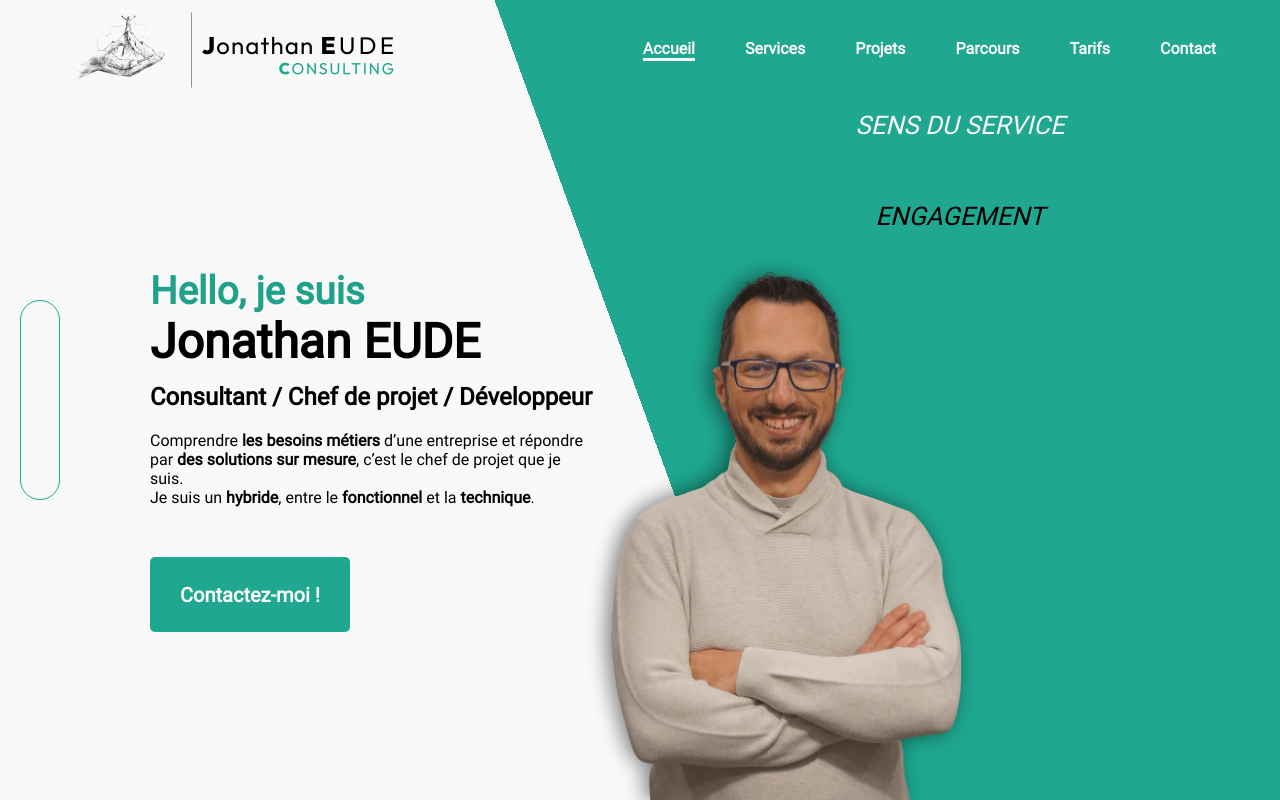
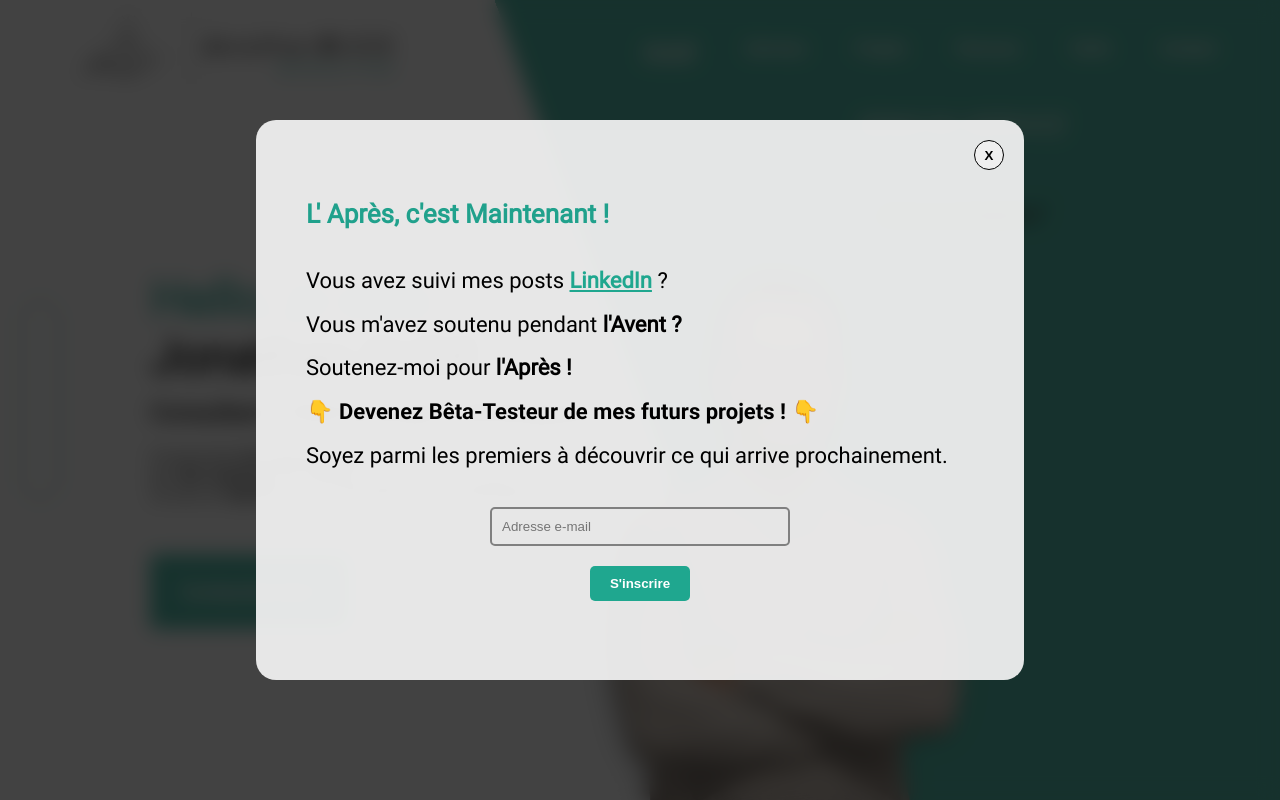
Before and after one commit to JonathanEUDE/jeude-react, a React (Create React App) app: page / in a window 1280 px wide. Shown: the top 800 px of the page. Built offline with nearby package versions, Linux system fonts and the light colour scheme; some icons are missing.

Commit message:
Ajout de la modale et de l'alerte des cookies

```diff
--- a/package.json
+++ b/package.json
@@ -7,7 +7,9 @@
     "@testing-library/jest-dom": "^5.16.5",
     "@testing-library/react": "^13.4.0",
     "@testing-library/user-event": "^13.5.0",
+    "js-cookie": "^3.0.1",
     "react": "^18.2.0",
+    "react-cookie-consent": "^8.0.1",
     "react-dom": "^18.2.0",
     "react-lineicons": "^3.0.0",
     "react-router-dom": "^6.6.1",
--- /dev/null
+++ b/src/components/NewsletterModal.jsx
@@ -0,0 +1,118 @@
+import React, { useState } from 'react';
+import Cookies from 'js-cookie';
+import { ToastContainer, toast } from 'react-toastify';
+import 'react-toastify/dist/ReactToastify.css';
+
+import '../styles/NewsletterModal.css';
+
+function NewsletterModal() {
+  const [showModal, setShowModal] = useState(!Cookies.get('subscribed'));
+  const [mailData, setMailData] = useState({
+    name: 'JEUDE.FR MODAL',
+    email: '',
+    subject: 'INSCRIPTION JEUDE.FR',
+    message: 'INSCRIPTION JEUDE.FR',
+  });
+
+  const handleChange = (event) => {
+    const { name, value } = event.target;
+    setMailData((prevState) => ({ ...prevState, [name]: value }));
+  };
+
+  const handleSubmit = async (event) => {
+    event.preventDefault();
+
+    await fetch('https://jeude.fr/api/message', {
+      method: 'POST', // *GET, POST, PUT, DELETE, etc.
+      mode: 'cors', // no-cors, *cors, same-origin
+      cache: 'no-cache', // *default, no-cache, reload, force-cache, only-if-cached
+      credentials: 'same-origin', // include, *same-origin, omit
+      headers: {
+        'Content-Type': 'application/json',
+        Origin: 'https://jeude.fr/',
+        //'Content-Type': 'application/x-www-form-urlencoded',
+      },
+      //redirect: 'follow', // manual, *follow, error
+      referrerPolicy: 'no-referrer', // no-referrer, *no-referrer-when-downgrade, origin, origin-when-cross-origin, same-origin, strict-origin, strict-origin-when-cross-origin, unsafe-url
+      body: JSON.stringify(mailData), // body data type must match "Content-Type" header
+    })
+      .then((data) => data.json())
+      .then((d) => {
+        notify('Merci pour votre inscription ! A bientôt 😉');
+      });
+    handleCloseModal();
+    setMailData({
+      name: 'JEUDE.FR MODAL',
+      email: '',
+      subject: 'INSCRIPTION JEUDE.FR',
+      message: 'INSCRIPTION JEUDE.FR',
+    });
+  };
+
+  const handleCloseModal = () => {
+    Cookies.set('subscribed', false, { expires: 60 });
+    setShowModal(false);
+  };
+
+  const notify = (text) =>
+    toast.success('✉️ ' + text, {
+      position: 'bottom-right',
+      autoClose: 5000,
+      hideProgressBar: false,
+      closeOnClick: true,
+      pauseOnHover: true,
+      draggable: true,
+      progress: undefined,
+      theme: 'dark',
+    });
+
+  return (
+    showModal && (
+      <div className="modal-wrapper" id="modal">
+        <div className="modal">
+          <h2 className="green-title">L' Après, c'est Maintenant !</h2>
+          <p>
+            Vous avez suivi mes posts{' '}
+            <a
+              href="https://www.linkedin.com/in/jonathaneude/"
+              target="_blank"
+              rel="noreferrer"
+            >
+              LinkedIn
+            </a>{' '}
+            ?
+          </p>
+          <p>
+            Vous m'avez soutenu pendant <strong>l'Avent ?</strong>
+          </p>
+          <p>
+            Soutenez-moi pour <strong>l'Après !</strong>
+          </p>
+          <p className="beta">
+            <strong>👇 Devenez Bêta-Testeur de mes futurs projets ! 👇</strong>
+          </p>
+          <p>
+            Soyez parmi les premiers à découvrir ce qui arrive prochainement.
+          </p>
+          <form className="modal-form">
+            <input
+              name="email"
+              type="email"
+              placeholder="Adresse e-mail"
+              onChange={handleChange}
+              className="form-input"
+            />
+            <button onClick={handleSubmit} className="form-button">
+              S'inscrire
+            </button>
+          </form>
+          <button onClick={handleCloseModal} className="close-button">
+            X
+          </button>
+        </div>
+      </div>
+    )
+  );
+}
+
+export default NewsletterModal;
--- a/src/index.css
+++ b/src/index.css
@@ -1,7 +1,11 @@
 @font-face {
   font-family: 'Roboto Regular';
-  src: local('Roboto'),
-    url('./styles/fonts/Roboto/Roboto-Regular.ttf') format('truetype');
+  src: url('./styles/fonts/Roboto/Roboto-Regular.ttf') format('truetype');
+}
+
+@font-face {
+  font-family: 'Roboto Bold';
+  src: url('./styles/fonts/Roboto/Roboto-Bold.ttf') format('truetype');
 }
 
 * {
@@ -33,7 +37,7 @@ code {
 
 .green-title {
   color: #20a18c;
-  font-size: min(3vw, 50px);
+  font-size: min(4vw, 50px);
   font-weight: 700;
 }
 
@@ -45,14 +49,14 @@ code {
 
 h1 {
   color: black;
-  font-size: 48px;
+  font-size: min(6vw, 48px);
   font-weight: 700;
   margin: 0;
 }
 
 h2 {
   color: black;
-  font-size: 24px;
+  font-size: min(5vw, 24px);
   font-weight: 700;
   margin: 20px 0;
 }
--- a/src/pages/Home.jsx
+++ b/src/pages/Home.jsx
@@ -5,6 +5,8 @@ import Projets from '../components/Projets';
 import Parcours from '../components/Parcours';
 import Tarifs from '../components/Tarifs';
 import Contact from '../components/Contact';
+import NewsletterModal from '../components/NewsletterModal';
+import CookieConsent from 'react-cookie-consent';
 
 function Home() {
   return (
@@ -15,6 +17,21 @@ function Home() {
       <Parcours />
       <Tarifs />
       <Contact />
+      <NewsletterModal />
+
+      <CookieConsent
+        debug
+        enableDeclineButton
+        flipButtons
+        buttonText="J'accepte"
+        declineButtonText="Je refuse"
+        onDecline={() => {
+          const modalElement = document.getElementById('modal');
+          if (modalElement) modalElement.remove();
+        }}
+      >
+        Ce site utilise des cookies pour améliorer l'expérience utilisateur.
+      </CookieConsent>
     </main>
   );
 }
--- a/src/styles/Home.css
+++ b/src/styles/Home.css
@@ -1,4 +1,5 @@
 main {
+  position: relative;
   display: flex;
   flex-direction: column;
   justify-content: flex-start;
--- /dev/null
+++ b/src/styles/NewsletterModal.css
@@ -0,0 +1,115 @@
+.modal-wrapper {
+  position: fixed;
+  width: 100vw;
+  height: 100vh;
+  top: 0;
+  left: 0;
+  z-index: 900;
+
+  background-color: rgba(20, 20, 20, 80%);
+  backdrop-filter: blur(10px);
+}
+
+.modal {
+  width: 60vw;
+  height: 70vh;
+  top: 50%;
+  left: 50%;
+  transform: translate(-50%, -50%);
+
+  background-color: rgba(240, 240, 240, 95%);
+  border-radius: 20px;
+  position: relative;
+
+  padding: 50px;
+
+  display: flex;
+  flex-direction: column;
+  justify-content: space-around;
+}
+
+.modal .green-title {
+  font-size: min(5vw, 26px);
+}
+
+.modal p {
+  font-size: min(4vw, 22px);
+}
+
+.modal p a {
+  font-weight: bold;
+  color: #1fa78f;
+}
+
+.modal p a:hover {
+  filter: drop-shadow(0 0 10px #1fa78f);
+}
+
+.beta {
+  font-family: 'Roboto Bold', 'Oxygen', 'Ubuntu', 'Cantarell', 'Fira Sans',
+    'Droid Sans', 'Helvetica Neue', sans-serif;
+  font-weight: bold;
+  box-shadow: 0, 0, 10px, black;
+}
+
+.modal-form {
+  padding: 20px;
+  width: 100%;
+  display: flex;
+  flex-direction: column;
+  justify-content: center;
+  align-items: center;
+}
+
+.form-input {
+  padding: 10px;
+  border-radius: 5px;
+  border: 2px solid grey;
+  background-color: transparent;
+  width: 300px;
+}
+
+.form-button {
+  background-color: #1fa78f;
+  color: white;
+  padding: 10px 20px;
+  border-radius: 5px;
+  border: none;
+  font-weight: bold;
+  margin-top: 20px;
+  cursor: pointer;
+}
+
+.form-button:hover {
+  box-shadow: 0 0 10px #1fa78f;
+}
+
+.close-button {
+  color: black;
+  padding: 10px;
+  border-radius: 50%;
+  width: 30px;
+  height: 30px;
+  display: grid;
+  place-content: center;
+  border: none;
+  font-weight: bold;
+  border: 1px solid black;
+
+  position: absolute;
+  top: 20px;
+  right: 20px;
+
+  cursor: pointer;
+}
+
+@media (max-width: 768px) {
+  .modal-wrapper {
+    width: 100vw;
+    height: 60vh;
+  }
+
+  .modal {
+    width: 100%;
+  }
+}
```
Also changed, not shown: 1 other file (tests, documents, lock files or other folders).
